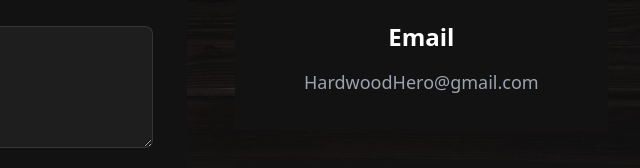
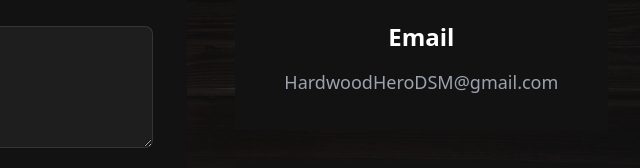
Before and after one commit to TH-WebWorks/HardwoodHero, a plain HTML site: page contact.html in a window 1280 px wide. Shown: the part 632-800 px from the top of the page, 640-1280 px from the left. Drawn offline with nearby package versions, Linux system fonts and the light colour scheme.

Commit message:
Update contact.html

```diff
--- a/contact.html
+++ b/contact.html
@@ -132,7 +132,7 @@
                                 <i class="fas fa-envelope"></i>
                             </div>
                             <h3 class="text-2xl font-semibold text-white mb-4">Email</h3>
-                            <p class="text-gray-400">HardwoodHero@gmail.com</p>
+                            <p class="text-gray-400">HardwoodHeroDSM@gmail.com</p>
                         </div>
 
                         <div class="bg-[#121212] p-8" style="background: #121212; border: 2px solid #121212;">
```
